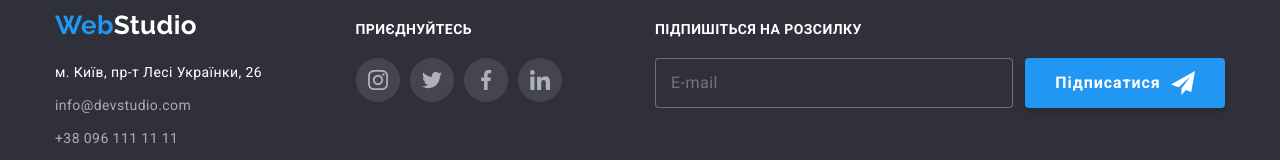
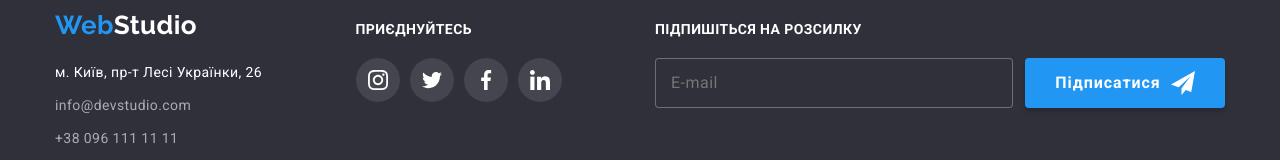
Before and after one commit to olexandryakowenko/goit-markup-hw-07, a plain HTML site: page index.html in a window 1280 px wide. Shown: the part 2710-2870 px from the top of the page. Drawn offline with nearby package versions, Linux system fonts and the light colour scheme.

Commit message:
add fill footer icons

```diff
--- a/sass/components/_footer.scss
+++ b/sass/components/_footer.scss
@@ -20,6 +20,9 @@
   }
   & .logo {
     margin-bottom: 20px;
+  }
+  .footer-icon {
+    fill: #ffffff;
   }
 }
 
@@ -60,7 +63,3 @@
     background-color: var(--accent-color);
   }
 }
-
-.footer-icon {
-  fill: #ffffff;
-}
```
Also changed, not shown: css/main.css, css/main.min.css, 2 other files.
